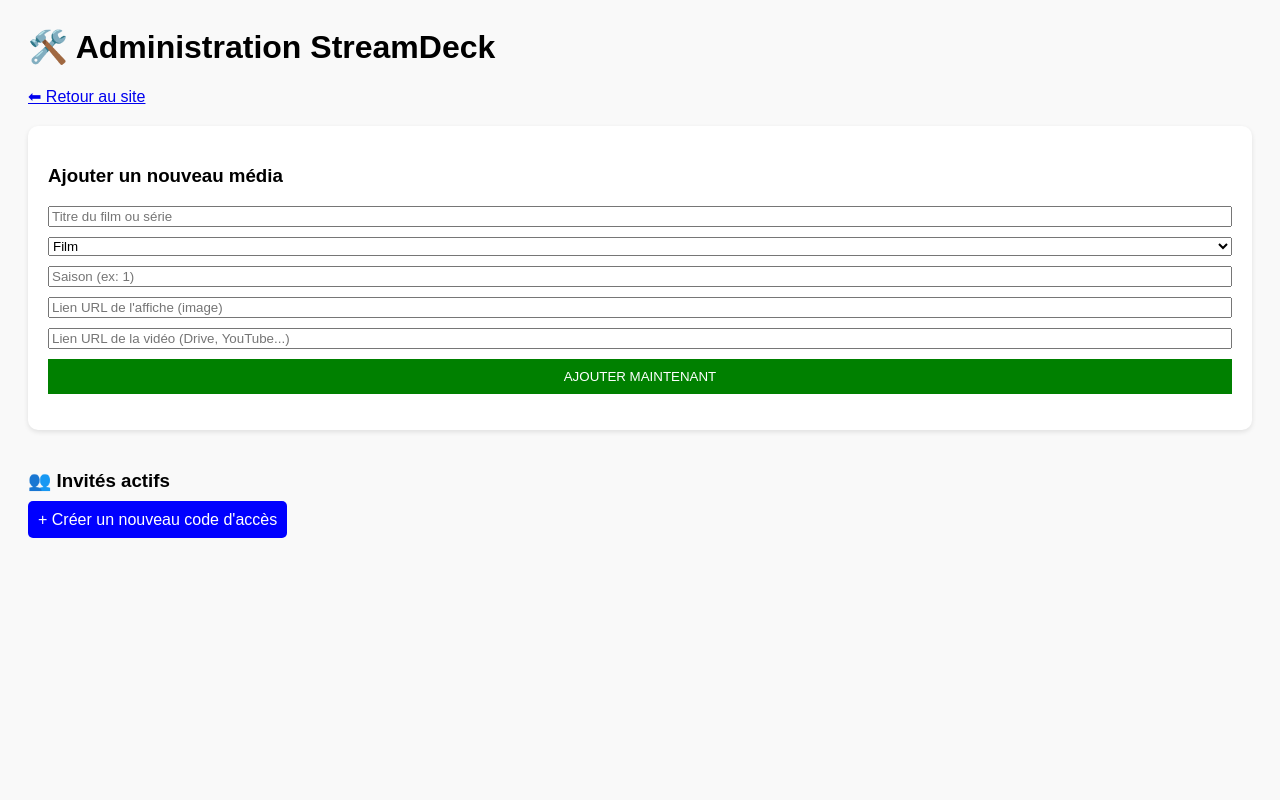
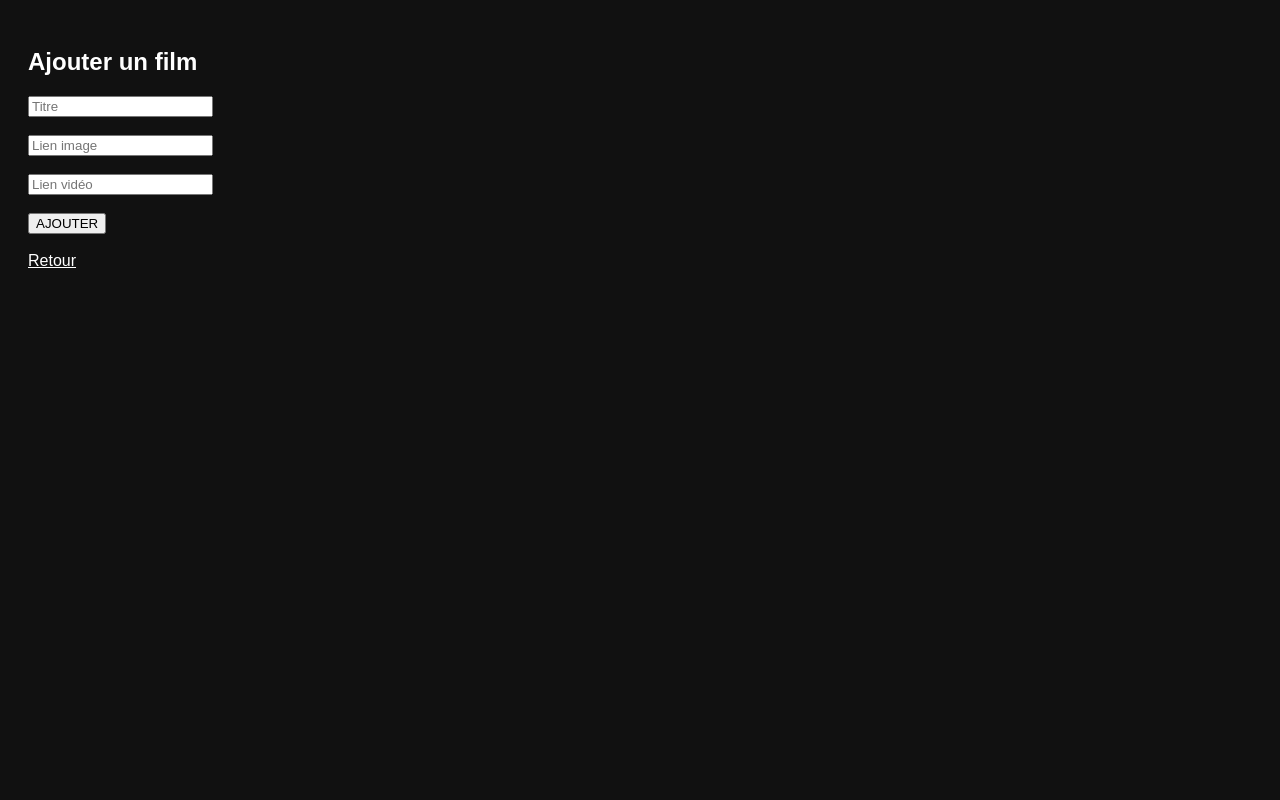
Before and after one commit to vguillotduenas-dotcom/StreamDeck, a Flask app: page /admin in a window 1280 px wide. Run offline with Flask 3, Linux system fonts and the light colour scheme; a user stored in the database is signed in.

Commit message:
admin.html

```diff
--- a/templates/admin.html
+++ b/templates/admin.html
@@ -1,31 +1,13 @@
-<body style="font-family:sans-serif; padding:20px; background:#f9f9f9;">
-    <h1>🛠️ Administration StreamDeck</h1>
-    <a href="/">⬅ Retour au site</a>
-
-    <div style="background:white; padding:20px; border-radius:10px; margin-top:20px; box-shadow: 0 2px 5px rgba(0,0,0,0.1);">
-        <h3>Ajouter un nouveau média</h3>
-        <form method="POST">
-            <input type="text" name="title" placeholder="Titre du film ou série" style="width:100%; margin-bottom:10px;" required><br>
-            <select name="category" style="width:100%; margin-bottom:10px;">
-                <option value="Film">Film</option>
-                <option value="Série">Série</option>
-            </select><br>
-            <input type="text" name="season" placeholder="Saison (ex: 1)" style="width:100%; margin-bottom:10px;"><br>
-            <input type="text" name="poster" placeholder="Lien URL de l'affiche (image)" style="width:100%; margin-bottom:10px;" required><br>
-            <input type="text" name="video" placeholder="Lien URL de la vidéo (Drive, YouTube...)" style="width:100%; margin-bottom:10px;" required><br>
-            <button type="submit" style="background:green; color:white; padding:10px; width:100%; border:none; cursor:pointer;">AJOUTER MAINTENANT</button>
-        </form>
-    </div>
-
-    <div style="margin-top:40px;">
-        <h3>👥 Invités actifs</h3>
-        <a href="/generate_user" style="background:blue; color:white; padding:10px; text-decoration:none; border-radius:5px;">+ Créer un nouveau code d'accès</a>
-        <ul style="margin-top:20px;">
-            {% for user in users %}
-            <li style="margin-bottom:10px;">Code : <code style="background:#eee; padding:5px;">{{ user.password }}</code>
-                <a href="/delete_user/{{ user.id }}" style="color:red; margin-left:20px;">Supprimer l'accès</a>
-            </li>
-            {% endfor %}
-        </ul>
-    </div>
+<!DOCTYPE html>
+<html lang="fr">
+<body style="background:#111; color:white; font-family:sans-serif; padding:20px;">
+    <h2>Ajouter un film</h2>
+    <form method="POST">
+        <input type="text" name="nom" placeholder="Titre" required><br><br>
+        <input type="text" name="img" placeholder="Lien image" required><br><br>
+        <input type="text" name="lien" placeholder="Lien vidéo" required><br><br>
+        <button type="submit">AJOUTER</button>
+    </form>
+    <br><a href="/" style="color:white;">Retour</a>
 </body>
+</html>
```
